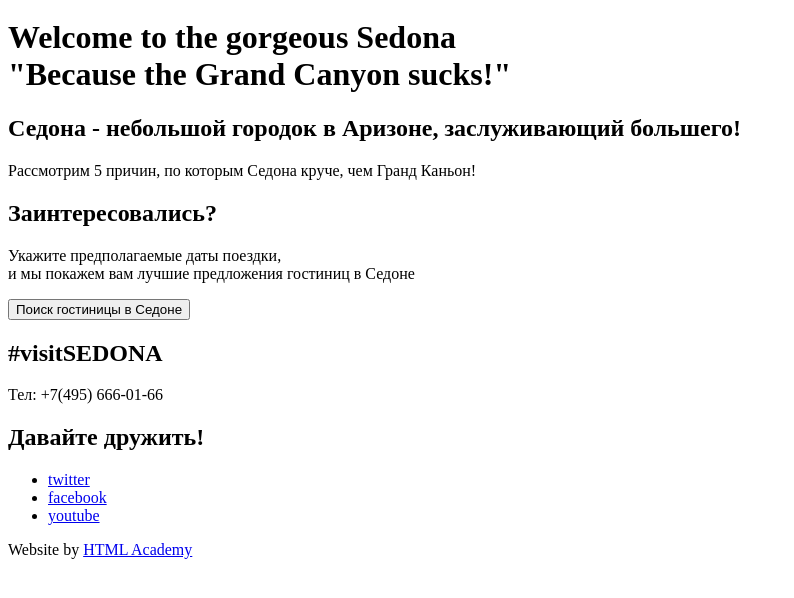
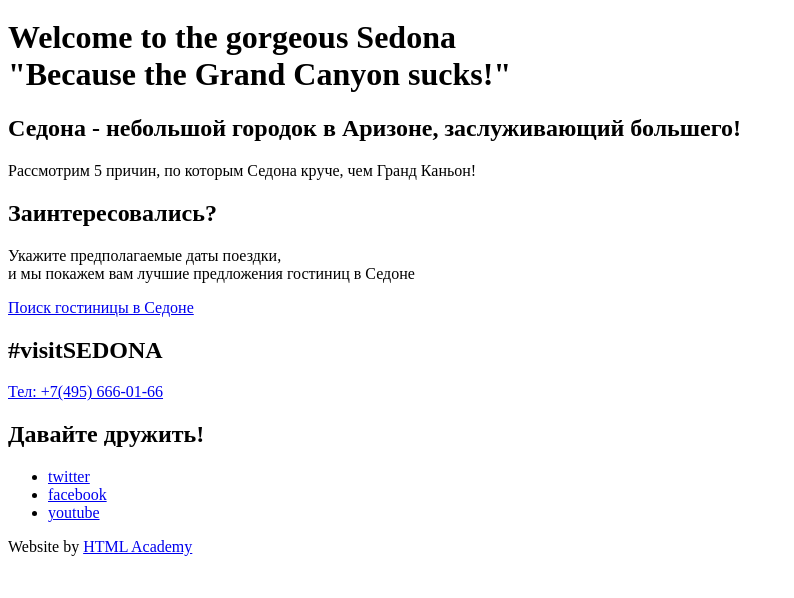
Before and after one commit to arkadiy-davydov/1462341-sedona-28, a plain HTML site: page index.html in a window 1280 px wide. Shown: the part 116-714 px from the top of the page, without its empty margins (0-794 px from the left). Drawn offline with Linux system fonts and the light colour scheme.

Commit message:
Update index.html

```diff
--- a/index.html
+++ b/index.html
@@ -41,7 +41,7 @@
           и мы покажем вам лучшие предложения гостиниц в Седоне
         </p>
         <!-- Здесь будет поиск гостиницы в Седоне -->
-        <button type="button">Поиск гостиницы в Седоне</button>
+        <a href="html/form.html">Поиск гостиницы в Седоне</a>
       </section>
 
     </main>
@@ -50,7 +50,7 @@
 
       <section>
         <h2>#visitSEDONA</h2>
-        <p>Тел: +7(495) 666-01-66</p>
+        <a href="tel:+74956660166">Тел: +7(495) 666-01-66</a>
       </section>
 
       <section>
```
